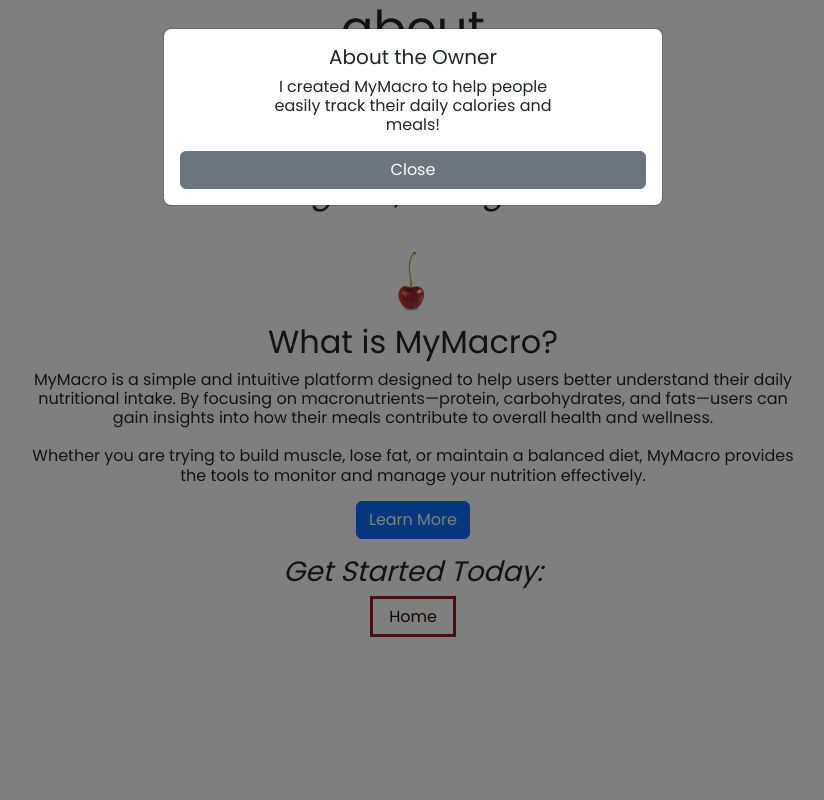
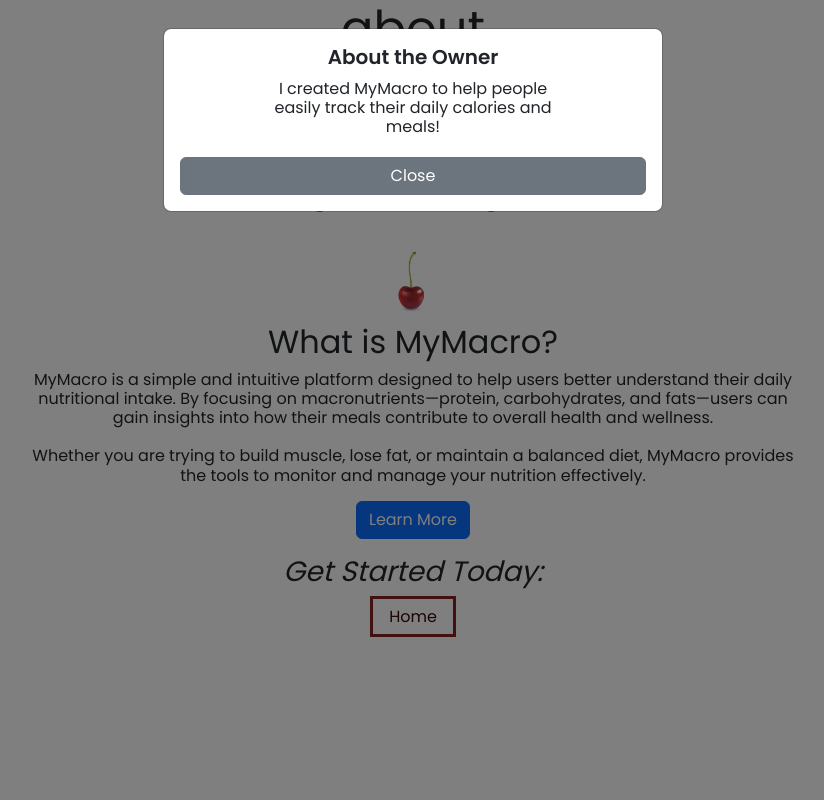
Before and after one commit to jdofat/MiniProject3JadeDofat, a Flask app: page /macros in a window 1280 px wide, after a click on "Learn More". Shown: the whole page, without its empty margins (227-1051 px from the left). Run offline with Flask 3, Linux system fonts and the light colour scheme.

Commit message:
Update styles.css

```diff
--- a/static/styles.css
+++ b/static/styles.css
@@ -115,3 +115,30 @@ th, td {
     padding: 5px;
     text-align: left;
 }
+
+/* modal */
+
+.modal-content {
+    padding: 15px;
+    text-align: center;
+        font-family: 'Poppins', sans-serif;
+}
+
+
+.modal-content h5 {
+    margin-top: 0;
+    margin-bottom: 10px;
+    font-weight: 600;
+        font-family: 'Poppins', sans-serif;
+}
+
+.modal-content p {
+    margin-bottom: 15px;
+        font-family: 'Poppins', sans-serif;
+}
+
+.modal-content .btn {
+    margin-top: 5px;
+    border-radius: 6px;
+        font-family: 'Poppins', sans-serif;
+}
```
